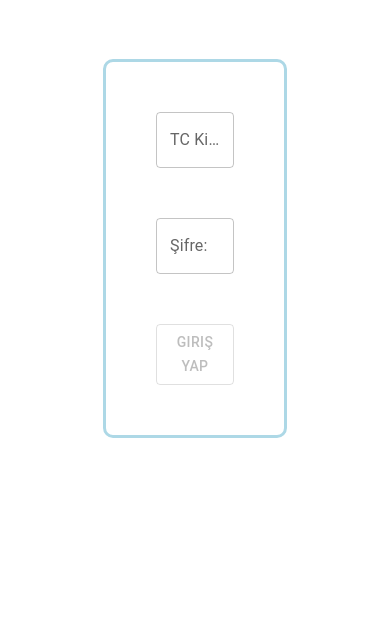
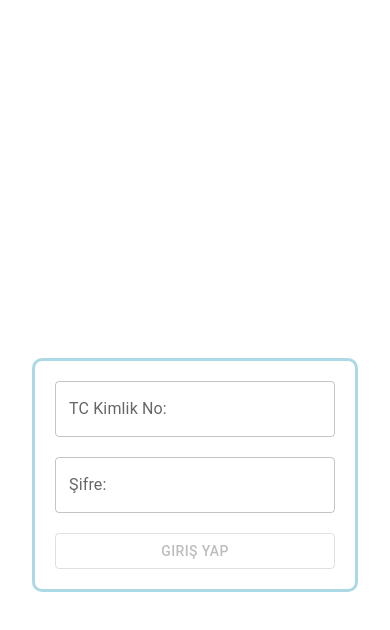
Before and after one commit to nurse-scheduling/nurse-scheduling-web, a React (Create React App) app: page / in a window 390 px wide. Shown: the top 630 px of the page. Built offline with nearby package versions, Linux system fonts and the light colour scheme.

Commit message:
Fix: Changed design as responsive

```diff
--- a/src/pages/login/login.tsx
+++ b/src/pages/login/login.tsx
@@ -1,77 +1,83 @@
-import { Box, TextField, Button } from "@mui/material";
+import { Box, TextField, Button, useMediaQuery, useTheme } from "@mui/material";
 import React, { useState, useEffect, useContext } from "react";
-import {useNavigate} from "react-router";
+import { useNavigate } from "react-router";
 import UserContext from "../../contexts/userContext";
 
 function Login() {
-    const styles = {
-        loginBox: {
-            display: 'flex',
-            flexDirection: 'column',
-            border: 'solid',
-            borderColor:'lightblue',
-            width: '20%',
-            borderRadius: '10px',
-            padding: '50px',
-            gap: '50px',
-        },
-        container:{
-            display: 'flex',
-            justifyContent: 'center',
-            alignItems: 'center',
-            marginTop: '15%',
-            width:'auto'
-        }
-    }
+    const theme = useTheme();
+    const isMobile = useMediaQuery(theme.breakpoints.down("md"));
 
-    const {setAuthenticated} = useContext(UserContext);
+    const { setAuthenticated } = useContext(UserContext);
     const navigate = useNavigate();
     const [tcno, setTcno] = useState<string>("");
     const [password, setPassword] = useState<string>("");
     const [tcnoError, setTcnoError] = useState<string>("");
+
     useEffect(() => {
         if (tcno?.length !== 11 && tcno.length !== 0) {
-            setTcnoError("TC Kimlik No 11 haneli olmak zorundadır.")
+            setTcnoError("TC Kimlik No 11 haneli olmak zorundadır.");
         } else {
-            setTcnoError("")
+            setTcnoError("");
         }
-    })
+    }, [tcno.length]);
+
     const handleLogin = () => {
-        setAuthenticated(true)
-        navigate("/dashboard")
+        setAuthenticated(true);
+        navigate("/dashboard");
+    };
 
-    }
+    const styles = {
+        loginBox: {
+            display: "flex",
+            flexDirection: "column",
+            border: "solid",
+            borderColor: "lightblue",
+            width: isMobile ? "80%" : "20%",
+            borderRadius: "10px",
+            padding: isMobile ? "20px" : "50px",
+            gap: "20px",
+        },
+        container: {
+            display: "flex",
+            justifyContent: "center",
+            alignItems: "center",
+            marginTop: isMobile ? "40vh" : "30vh",
+            padding: isMobile ? "20px" : "50px",
+            width: "auto",
+        },
+    };
+
     return (
-
         <Box sx={styles.container}>
             <Box sx={styles.loginBox}>
-                <TextField label="TC Kimlik No:"
+                <TextField
+                    label="TC Kimlik No:"
                     inputProps={{ maxLength: 11 }}
                     variant="outlined"
                     error={tcnoError.length !== 0}
                     helperText={tcnoError}
                     onChange={(e) => {
-                        setTcno(e.target.value)
-                    }} />
-                <TextField type="password" label="Şifre:"
-                variant="outlined"
-                onChange={(e) => {
-                    setPassword(e.target.value)
-                }} />
-                <Button variant="outlined" onClick={handleLogin}
-                    disabled={tcno.length === 11 ? false : true}
-
-                >Giriş Yap</Button>
-
+                        setTcno(e.target.value);
+                    }}
+                />
+                <TextField
+                    type="password"
+                    label="Şifre:"
+                    variant="outlined"
+                    onChange={(e) => {
+                        setPassword(e.target.value);
+                    }}
+                />
+                <Button
+                    variant="outlined"
+                    onClick={handleLogin}
+                    disabled={tcno.length !== 11}
+                >
+                    Giriş Yap
+                </Button>
             </Box>
-
         </Box>
-
-
-    )
-
-
+    );
 }
 
-
 export default Login;
```
